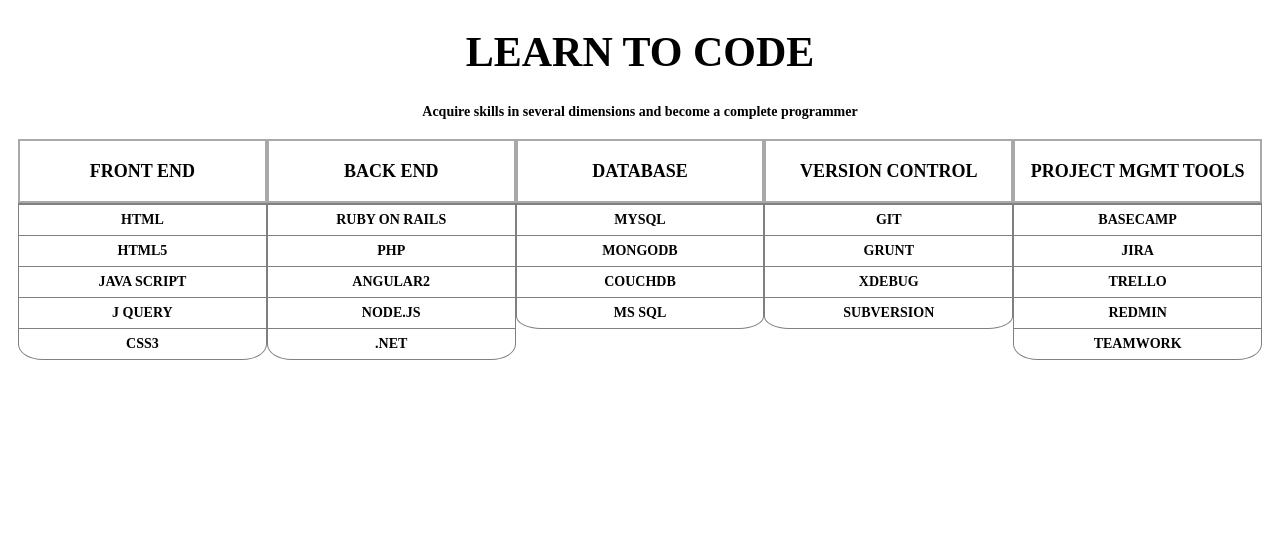
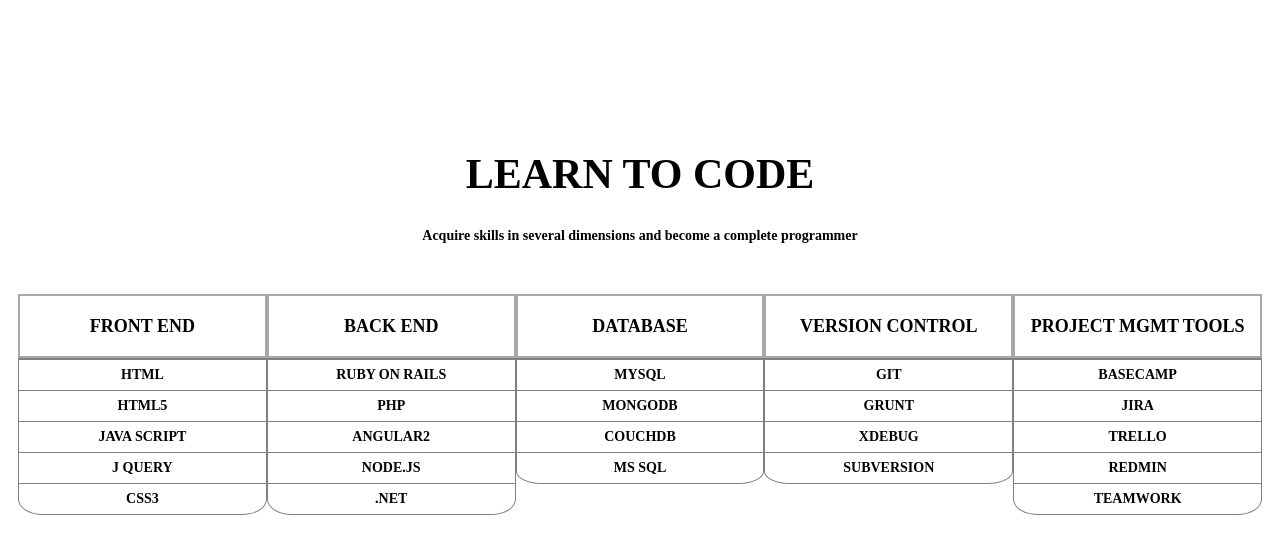
Before and after one commit to CraftAcademy/learn_to_code_client, a React (Create React App) app: page / in a window 1280 px wide. Shown: the top 554 px of the page. Built offline with nearby package versions, Linux system fonts and the light colour scheme.

Commit message:
updates css for text transition on hover

```diff
--- a/src/components/DisplayInformation.css
+++ b/src/components/DisplayInformation.css
@@ -16,6 +16,11 @@
   border: 2px solid darkgray;
   height: 60px;
   line-height: 60px;
+  transition: 0.5s;
+}
+
+.category-name:hover {
+  font-size: 26px;
 }
 
 .title {
@@ -23,12 +28,20 @@
   font-weight: bold;
   text-align: center;
   text-transform: uppercase;
+  margin-bottom: 30px;
+  margin-top: 150px;
+  transition: 1s;
+}
+
+.title:hover {
+  font-size: 50px;
 }
 
 .tagline {
   font-size: 14px;
   font-weight: bold;
   text-align: center;
+  margin-bottom: 45px;
 }
 
 .tech-container {
@@ -42,4 +55,11 @@
   text-transform: uppercase;
   height: 30px;
   line-height: 30px;
+  transition: 0.5s;
 }
+
+.technology:hover{
+  font-size: 20px;
+  font-weight: bold;
+  background-color: gray;
+}
--- a/src/components/DisplayInformation.js
+++ b/src/components/DisplayInformation.js
@@ -81,15 +81,15 @@
 
   return (
     <div>
-      <h1 className="title">Learn to Code</h1>
-      <h3 className="tagline">
-        Acquire skills in several dimensions and become a complete programmer{" "}
-      </h3>
+      <div className="title">Learn to Code</div>
+      <div className="tagline">
+        Acquire skills in several dimensions and become a complete programmer
+      </div>
       <div className="container">
         {information.categories.map(category => (
           <div className="category">
             <div className="category-name">{category.name}</div>
-            <div className="tech-container" >
+            <div className="tech-container">
               {category.technologies.map(technology => (
                 <div className="technology">{technology.name}</div>
               ))}
```
